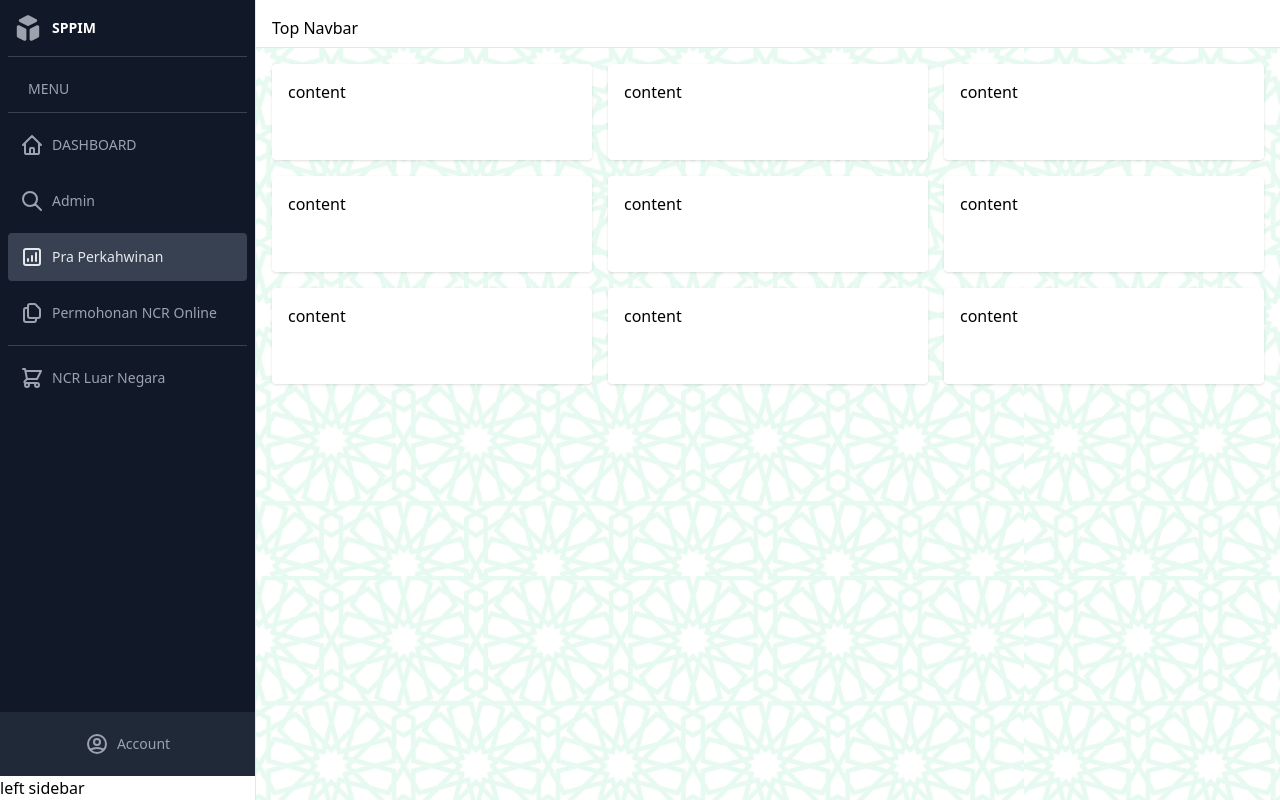
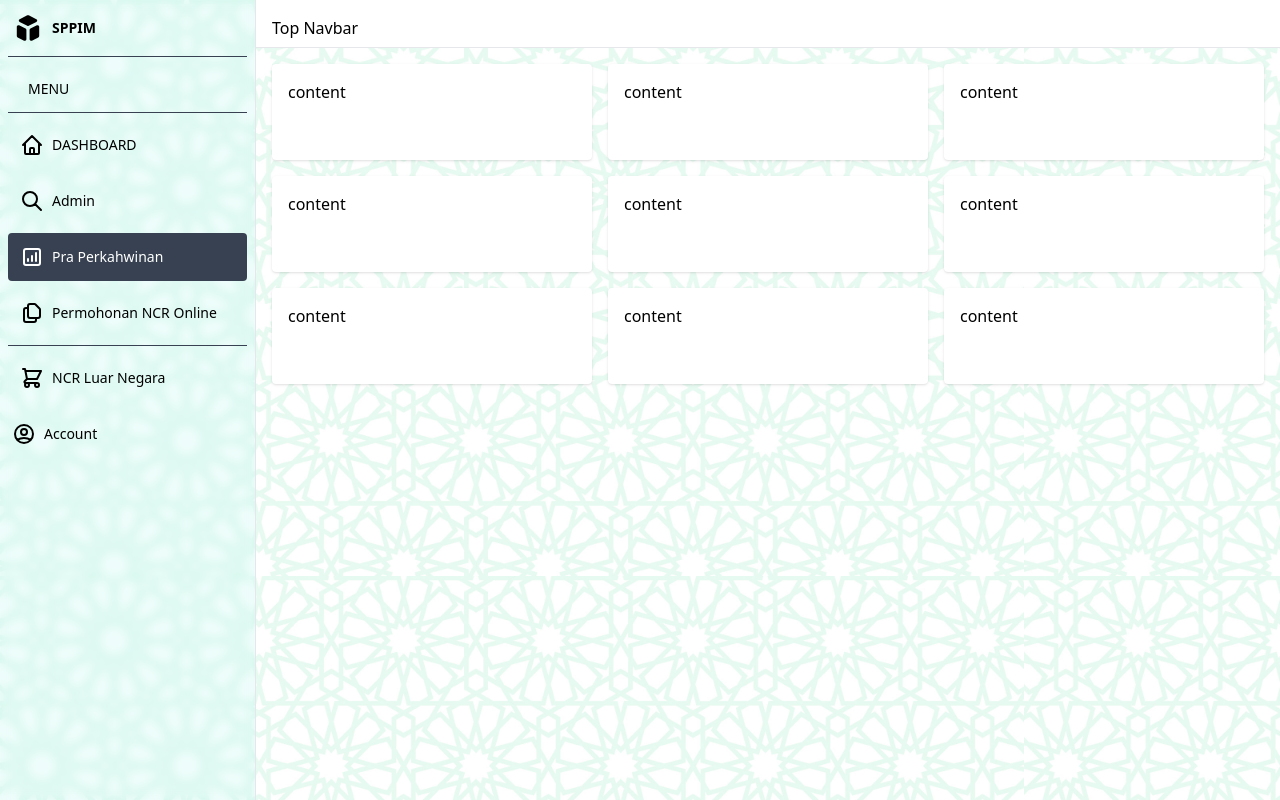
Before and after one commit to mattot-the-builder/sppim-ui, a website built with Vite: page index.html in a window 1280 px wide. Built offline with nearby package versions, Linux system fonts and the light colour scheme.

Commit message:
Added glass effect

```diff
--- a/index.html
+++ b/index.html
@@ -8,10 +8,10 @@
   </head>
   <body>
     <div class="flex flex-row h-screen">
-      <div class="flex flex-col w-64 bg-white border-r">
+      <div class="flex flex-col w-64 border-r">
         <!-- Component Start -->
         <div
-          class="flex flex-col items-center w-full h-full overflow-hidden text-gray-400 bg-gray-900 "
+          class="flex flex-col items-center w-full h-full overflow-hidden text-black bg-teal-300/10 backdrop-blur-sm"
         >
           <a class="flex items-center w-full px-3 mt-3" href="#">
             <svg
@@ -24,7 +24,7 @@
                 d="M11 17a1 1 0 001.447.894l4-2A1 1 0 0017 15V9.236a1 1 0 00-1.447-.894l-4 2a1 1 0 00-.553.894V17zM15.211 6.276a1 1 0 000-1.788l-4.764-2.382a1 1 0 00-.894 0L4.789 4.488a1 1 0 000 1.788l4.764 2.382a1 1 0 00.894 0l4.764-2.382zM4.447 8.342A1 1 0 003 9.236V15a1 1 0 00.553.894l4 2A1 1 0 009 17v-5.764a1 1 0 00-.553-.894l-4-2z"
               />
             </svg>
-            <span class="ml-2 text-sm font-bold text-white">SPPIM</span>
+            <span class="ml-2 text-sm font-bold">SPPIM</span>
           </a>
           <div class="w-full px-2">
             <div
@@ -37,7 +37,7 @@
                 <span class="ml-2 text-sm font-medium">MENU</span>
               </span>
               <a
-                class="flex items-center w-full h-12 px-3 mt-2 rounded hover:bg-gray-700 hover:text-gray-300"
+                class="flex items-center w-full h-12 px-3 mt-2 rounded hover:bg-gray-700 hover:text-white"
                 href="#"
               >
                 <svg
@@ -57,7 +57,7 @@
                 <span class="ml-2 text-sm font-medium">DASHBOARD</span>
               </a>
               <a
-                class="flex items-center w-full h-12 px-3 mt-2 rounded hover:bg-gray-700 hover:text-gray-300"
+                class="flex items-center w-full h-12 px-3 mt-2 rounded hover:bg-gray-700 hover:text-white"
                 href="#"
               >
                 <svg
@@ -77,7 +77,7 @@
                 <span class="ml-2 text-sm font-medium">Admin</span>
               </a>
               <a
-                class="flex items-center w-full h-12 px-3 mt-2 text-gray-200 bg-gray-700 rounded"
+                class="flex items-center w-full h-12 px-3 mt-2 text-white bg-gray-700 rounded"
                 href="#"
               >
                 <svg
@@ -97,7 +97,7 @@
                 <span class="ml-2 text-sm font-medium">Pra Perkahwinan</span>
               </a>
               <a
-                class="flex items-center w-full h-12 px-3 mt-2 rounded hover:bg-gray-700 hover:text-gray-300"
+                class="flex items-center w-full h-12 px-3 mt-2 rounded hover:bg-gray-700 hover:text-white"
                 href="#"
               >
                 <svg
@@ -121,7 +121,7 @@
               class="flex flex-col items-center w-full mt-2 border-t border-gray-700"
             >
               <a
-                class="flex items-center w-full h-12 px-3 mt-2 rounded hover:bg-gray-700 hover:text-gray-300"
+                class="flex items-center w-full h-12 px-3 mt-2 rounded hover:bg-gray-700 hover:text-white"
                 href="#"
               >
                 <svg
@@ -143,7 +143,7 @@
             </div>
           </div>
           <a
-            class="flex items-center justify-center w-full h-16 mt-auto bg-gray-800 hover:bg-gray-700 hover:text-gray-300"
+                class="flex items-center w-full h-12 px-3 mt-2 rounded hover:bg-gray-700 hover:text-white"
             href="#"
           >
             <svg
@@ -164,7 +164,6 @@
           </a>
         </div>
         <!-- Component End  -->
-        left sidebar
       </div>
 
       <div class="flex flex-col flex-1">
```
